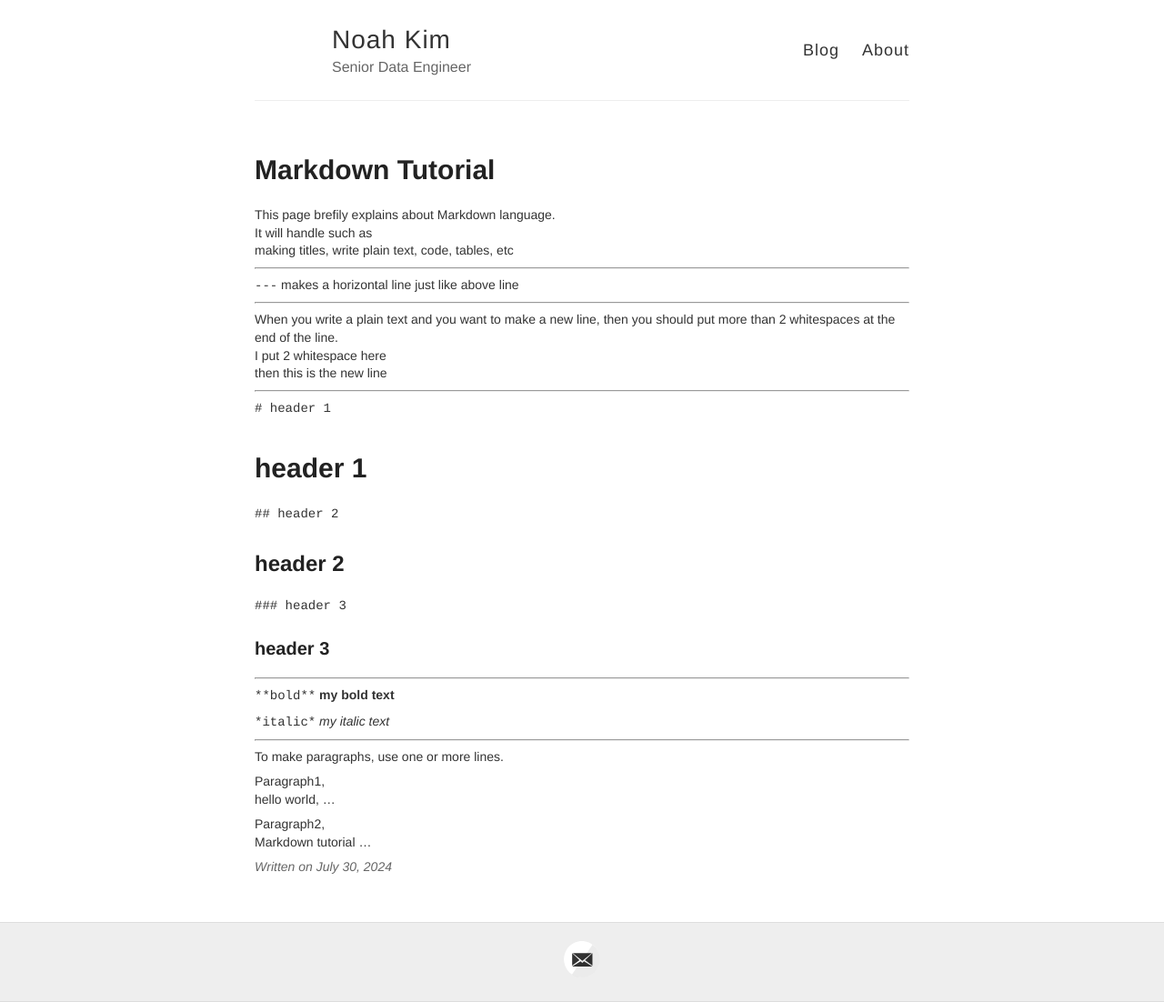
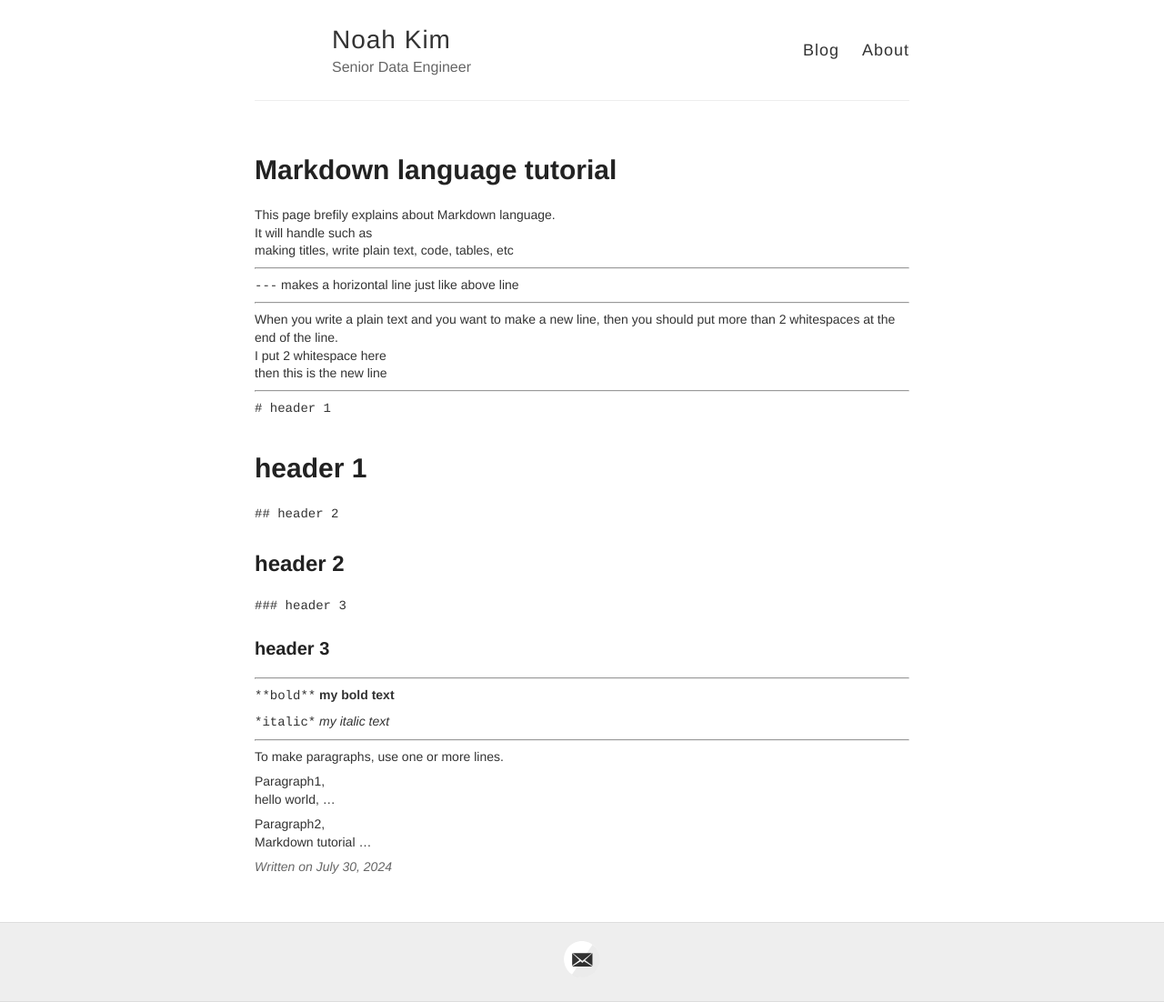
Before and after one commit to noahtjkim/noahtjkim.github.io, a Jekyll site: the page built from _posts/2024-07-30-Markdown-Tutorial.md, in a window 1280 px wide. Shown: the whole page at 91% size. Built offline with Jekyll 4.4.1, drawn with Linux system fonts in a browser that asks for light colours; our own code applies the rules of GitHub Pages for plain Markdown files.

Commit message:
Update 2024-07-30-Markdown-Tutorial.md

```diff
--- a/_posts/2024-07-30-Markdown-Tutorial.md
+++ b/_posts/2024-07-30-Markdown-Tutorial.md
@@ -1,3 +1,8 @@
+---
+layout: post
+title: Markdown language tutorial
+---
+
 This page brefily explains about Markdown language.
 It will handle such as
 making titles, write plain text, code, tables, etc
```
